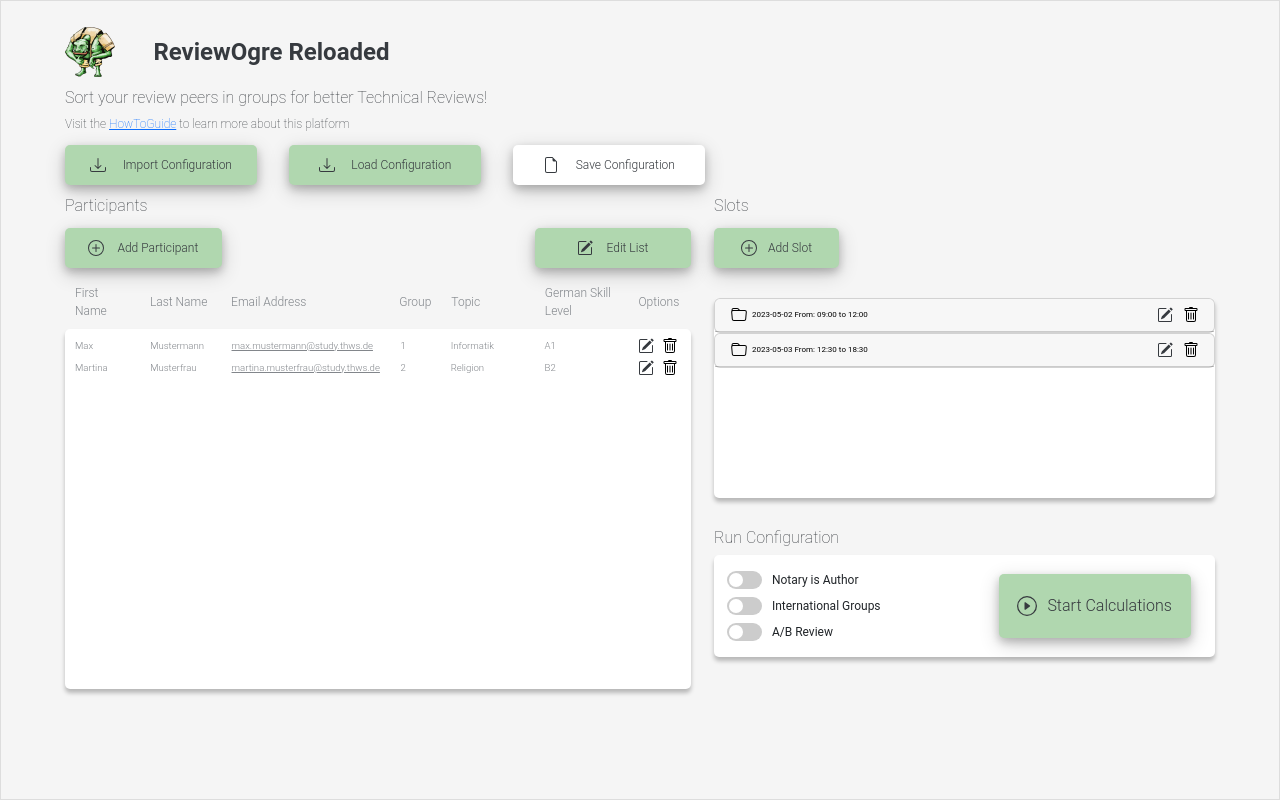
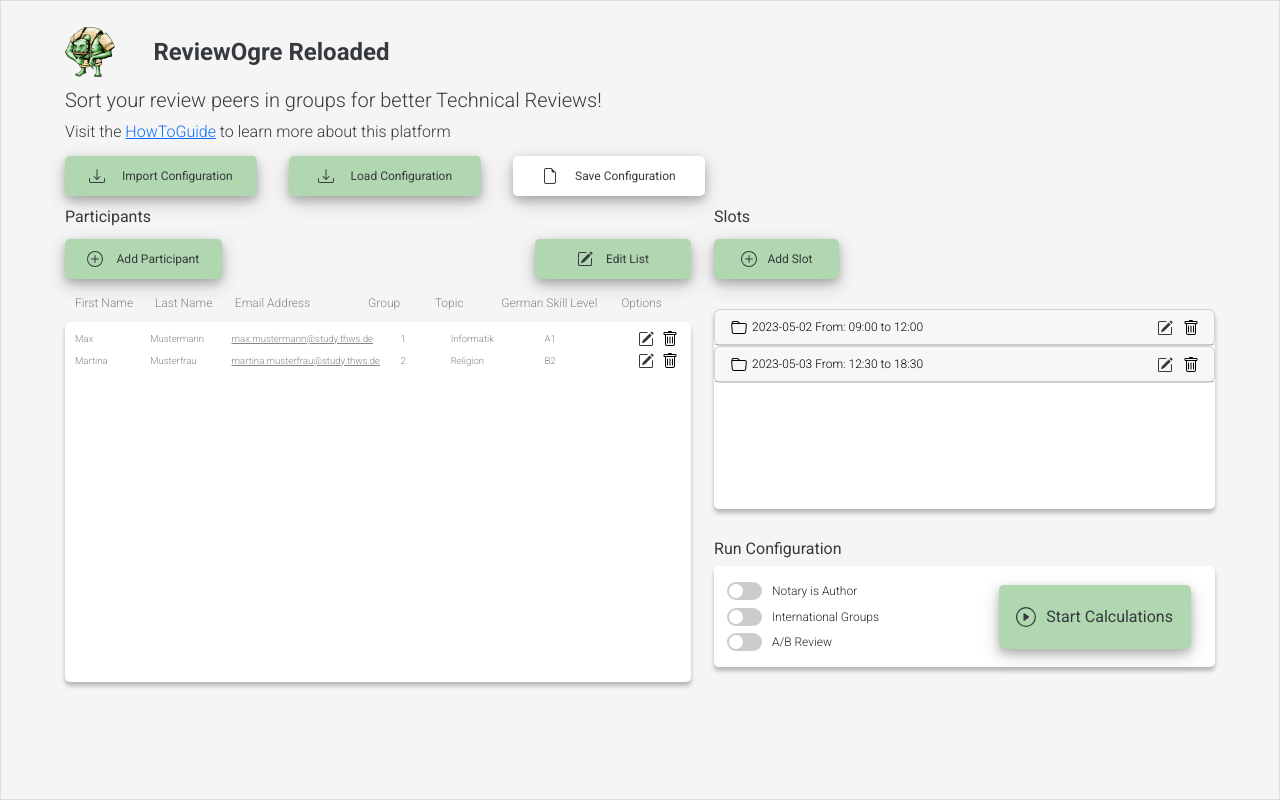
Before and after one commit to RichardWuensch/ReviewOgre, a React (Create React App) app: page / in a window 1280 px wide. Built offline with nearby package versions, Linux system fonts and the light colour scheme.

Commit message:
Roboto fix, beamer fix

```diff
--- a/public/index.html
+++ b/public/index.html
@@ -15,6 +15,7 @@
       user's mobile device or desktop. See https://developers.google.com/web/fundamentals/web-app-manifest/
     -->
     <link rel="manifest" href="%PUBLIC_URL%/manifest.json" />
+    <link href="https://fonts.googleapis.com/css?family=Roboto:300,400,500,700&display=swap" rel="stylesheet">
     <!--
       Notice the use of %PUBLIC_URL% in the tags above.
       It will be replaced with the URL of the `public` folder during the build.
--- a/src/components/modals/SlotRoomModal.css
+++ b/src/components/modals/SlotRoomModal.css
@@ -17,7 +17,7 @@
 .modal-header{
     font-family: 'Roboto', sans-serif;
     font-style: normal;
-    font-weight: 300;
+    font-weight: 100;
     font-size: 2em;
     border-color: #C1C1C1;
 }
@@ -72,18 +72,18 @@
     box-shadow: 0 4px 4px rgba(0, 0, 0, 0.25);
 }
 .footer{
+    margin-top: 3%;
     display:flex;
     justify-content: flex-end;
-    padding-right: 10px;
     align-items: center;
 }
 .add-slot-button{
     display: flex;
+    justify-self: flex-end;
     align-items: center;
     justify-content: center;
-    margin-top: 20px;
-    width: 40%;
-    height: 8vh;
+    padding: 5%;
+    min-width: 40%;
     background: #B0D7AF;
     border-radius: 5px;
     border-style: none;
@@ -108,7 +108,7 @@
     align-items: center;
     justify-content: center;
     width:100%;
-    height:6vh;
+    padding: 5% 0 5% 0;
     background: #FFFFFF;
     border-radius: 5px;
     border-style: none;
--- a/src/components/modals/SlotRoomModal.js
+++ b/src/components/modals/SlotRoomModal.js
@@ -52,7 +52,7 @@ function SlotModal (props) {
   const [edit] = useState(props.edit);
 
   const addItem = () => {
-    setItems([...items, { text: '', beamer: false }]);
+    setItems([...items, { text: '', beamerNeeded: false }]);
   };
 
   const handleInputChange = (index, event) => {
@@ -60,9 +60,12 @@ function SlotModal (props) {
     newItems[index].text = event.target.value;
     setItems(newItems);
   };
-  const handleBeamerChange = (index, event) => {
+  const handleBeamerChange = (index) => {
     const newItems = [...items];
-    newItems[index].beamer = event.target.value;
+    newItems[index] = {
+      ...newItems[index],
+      beamerNeeded: !newItems[index].beamerNeeded
+    };
     setItems(newItems);
   };
 
@@ -117,10 +120,10 @@ function SlotModal (props) {
                                                         <Card.Body>
                                                             <div className={'beamer-properties'}>
                                                                 <label className={'switch'}>
-                                                                    <input type="checkbox" value={item.beamer} checked={item.beamer} onClick={(event) => handleBeamerChange(index, event)}/>
+                                                                    <input type="checkbox" value={item.beamerNeeded} checked={item.beamerNeeded} onClick={(event) => handleBeamerChange(index)}/>
                                                                     <span className={'slider round'}></span>
                                                                 </label>
-                                                                <span style={{ paddingLeft: 5 }}>Beamer</span>
+                                                                <span style={{ paddingLeft: 5 }}>Beamer needed</span>
                                                             </div>
                                                         </Card.Body>
                                                     </Accordion.Collapse>
--- a/src/components/window/MainPage.css
+++ b/src/components/window/MainPage.css
@@ -6,6 +6,7 @@
     border: 1px solid #ddd;
     font-family: 'Roboto', sans-serif;
     font-style: normal;
+    font-weight: 700;
     font-size: 50%;
 }
 .body{
@@ -36,6 +37,7 @@
     border-style: none;
     padding: 2%;
     box-shadow: 0 4px 8px 0 rgba(0, 0, 0, 0.2), 0 6px 20px 0 rgba(0, 0, 0, 0.19);
+    font-weight: 400;
 }
 .button-container-white {
     display: flex;
@@ -50,7 +52,7 @@
     box-shadow: 0 4px 8px 0 rgba(0, 0, 0, 0.2), 0 6px 20px 0 rgba(0, 0, 0, 0.19);
 }
 .button-text {
-    font-weight: 300;
+    font-weight: 400;
     font-size: 1.5em;
     color: #363A3F;
     margin-left:10%;
@@ -68,7 +70,7 @@
 .title-subheadline{
     font-family: 'Roboto', sans-serif;
     font-style: normal;
-    font-weight: 100;
+    font-weight: 400;
     font-size: 2em;
     color: #363A3F;
 }
@@ -98,9 +100,7 @@
     box-shadow: 0 4px 8px 0 rgba(0, 0, 0, 0.2), 0 6px 20px 0 rgba(0, 0, 0, 0.19);
 }
 .button-start-text{
-    font-family: 'Roboto', sans-serif;
-    font-style: normal;
-    font-weight: 300;
+    font-weight: 400;
     font-size: 2em;
     color: #363A3F;
     margin-left:10px;
--- a/src/components/window/MainPage.js
+++ b/src/components/window/MainPage.js
@@ -32,8 +32,8 @@ function MainPage () {
                 <img src={logo} alt={'icon'} height={50} width={50}/>
                 <span className={'title-text'}>ReviewOgre Reloaded</span>
             </div>
-            <h2 className={'title-subheadline'}>Sort your review peers in groups for better Technical Reviews!</h2>
-            <span className={'title-subheadline'} style={{ fontSize: 12 }}>Visit the <a href="url">HowToGuide</a> to learn more about this platform</span>
+            <h2 className={'title-subheadline'} style={{ fontWeight: 100, fontSize: '2.5em' }}>Sort your review peers in groups for better Technical Reviews!</h2>
+            <span className={'title-subheadline'} style={{ fontWeight: 100 }}>Visit the <a href="url">HowToGuide</a> to learn more about this platform</span>
             <div className={'button-group'}>
                 <button className={'button-container-green'}
                         onClick={() => document.getElementById('student-input').click()}>
--- a/src/components/window/participants_window.css
+++ b/src/components/window/participants_window.css
@@ -23,8 +23,6 @@
 
 .list-description{
     font-style: normal;
-    font-weight: 300;
-    font-size: 1.5em;
     color: #82868B;
     padding: 0 0 1% 0;
 }
@@ -36,7 +34,7 @@
     font-weight: 300;
     font-size: 1.2em;
     color: #82868B;
-    height:75%;
+    height: 75%;
     border-radius: 5px;
     padding: 1% 0 1% 0;
     background: linear-gradient(0deg, #FFFFFF, #FFFFFF), linear-gradient(0deg, #FFFFFF, #FFFFFF), #FFFFFF;
@@ -47,6 +45,7 @@
     width: 100%;
     border-style: none;
     font-size: 1em;
+    font-weight: 100;
  }
  .column-firstName{
      width: 12%;
--- a/src/components/window/participants_window.js
+++ b/src/components/window/participants_window.js
@@ -172,19 +172,19 @@ function ParticipantsWindow (props) {
                               </label>
                           </td>
                       )}
-                    <td className={'column-firstName'}>First Name</td>
-                    <td className={'column-lastName'}>Last Name</td>
-                    <td className={'column-email-header'}>Email Address</td>
-                    <td className={'column-group'}>Group</td>
-                    <td className={'column-topic'}>Topic</td>
-                    <td className={'column-languageLevel'}>German Skill Level</td>
-                    <td className={'column-options'}>Options</td>
+                    <td className={'column-firstName'} style={{ width: '12%', fontSize: '1.5em' }}>First Name</td>
+                    <td className={'column-lastName'} style={{ width: '12%', fontSize: '1.5em' }}>Last Name</td>
+                    <td className={'column-email-header'} style={{ width: '20%', fontSize: '1.5em' }}>Email Address</td>
+                    <td className={'column-group'} style={{ width: '10%', fontSize: '1.5em' }}>Group</td>
+                    <td className={'column-topic'} style={{ width: '10%', fontSize: '1.5em' }}>Topic</td>
+                    <td className={'column-languageLevel'} style={{ width: '18%', fontSize: '1.5em' }}>German Skill Level</td>
+                    <td className={'column-options'} style={{ width: '12%', fontSize: '1.5em' }}>Options</td>
                   </tr>
                 </tbody>
               </table>
           </div>
           <div className={'participant-list-container'}>
-              <table className={'participant-table'}>
+              <table className={'participant-table'} >
                 <tbody>
                   {listParticipants}
                 </tbody>
--- a/src/components/window/setup_window.css
+++ b/src/components/window/setup_window.css
@@ -1,6 +1,7 @@
 .setupWindow{
     margin: 6% 0 0 0;
     font-size: 1em;
+    font-weight: 100;
 }
 .setupContainer{
     display: flex;
--- a/src/components/window/slots_window.css
+++ b/src/components/window/slots_window.css
@@ -23,6 +23,8 @@
     border-radius: 5px;
     background: linear-gradient(0deg, #FFFFFF, #FFFFFF), linear-gradient(0deg, #FFFFFF, #FFFFFF), #FFFFFF;
     box-shadow: 0 4px 4px rgba(0, 0, 0, 0.25);
+    font-weight: 100;
+    font-size: 1.5em;
 }
 
 .expand-structure-button{
--- a/src/components/window/slots_window.js
+++ b/src/components/window/slots_window.js
@@ -10,7 +10,7 @@ import deleteButton from '../../assets/media/trash.svg';
 import PropTypes from 'prop-types';
 import { Accordion, Card, useAccordionButton } from 'react-bootstrap';
 
-const items = [{ text: 'I.2.3.4', beamer: true }, { text: 'I.2.3.5', beamer: false }];
+const items = [{ text: 'I.2.3.4', beamerNeeded: true }, { text: 'I.2.3.5', beamerNeeded: false }];
 
 function ToggleSlot ({ eventKey, slotText, date, endTime, rooms, startTime }) {
   const [open, setOpen] = useState(false);
```
